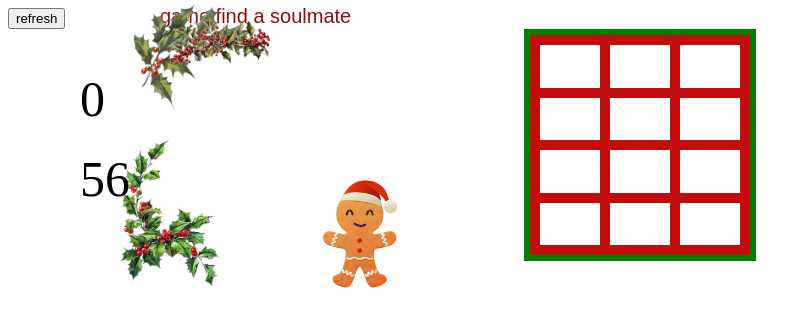
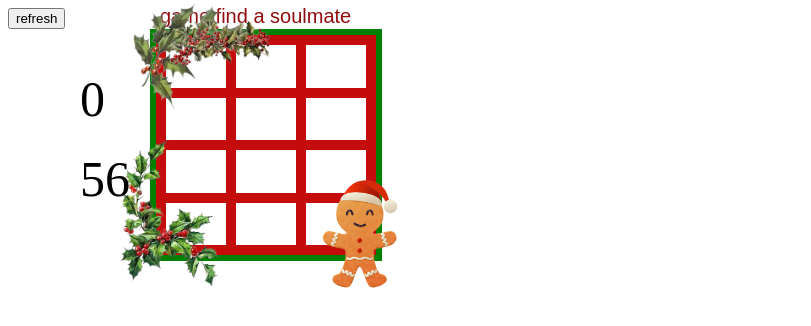
Before and after one commit to rozetka99/myPaoPao, a plain HTML site: page index.html in a window 1280 px wide. Shown: the whole page, without its empty margins (0-811 px from the left). Drawn offline with Linux system fonts and the light colour scheme.

Commit message:
Update styles.css

```diff
--- a/styles.css
+++ b/styles.css
@@ -43,6 +43,9 @@
     border-width: 6px;
 
     margin: 0 auto;
+
+     position: absolute;
+    left: 150px;
 
 }
 
```
